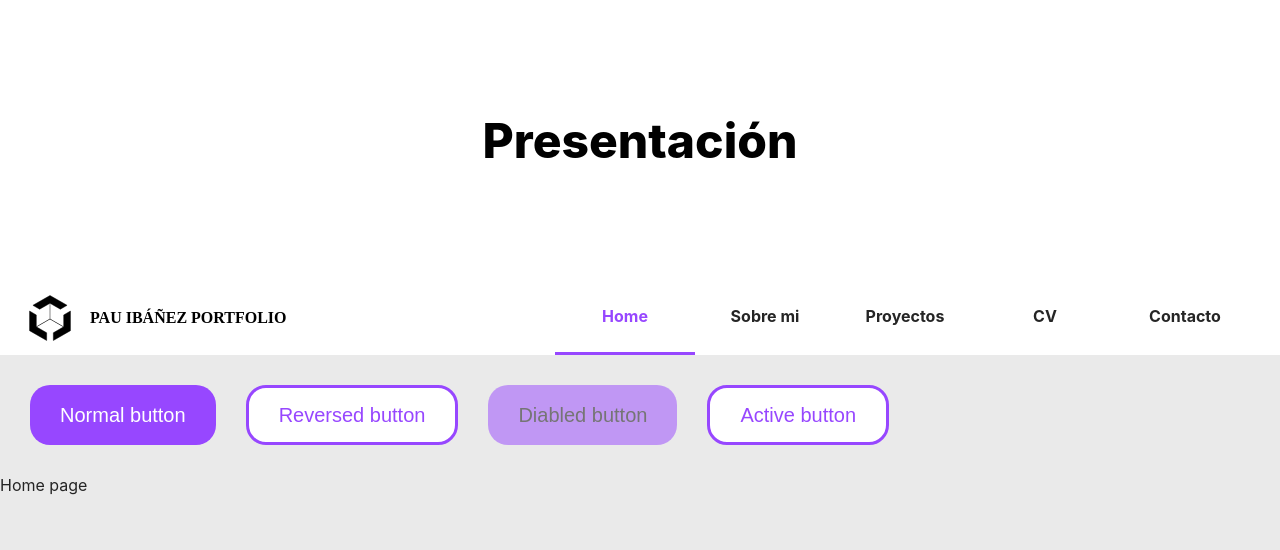
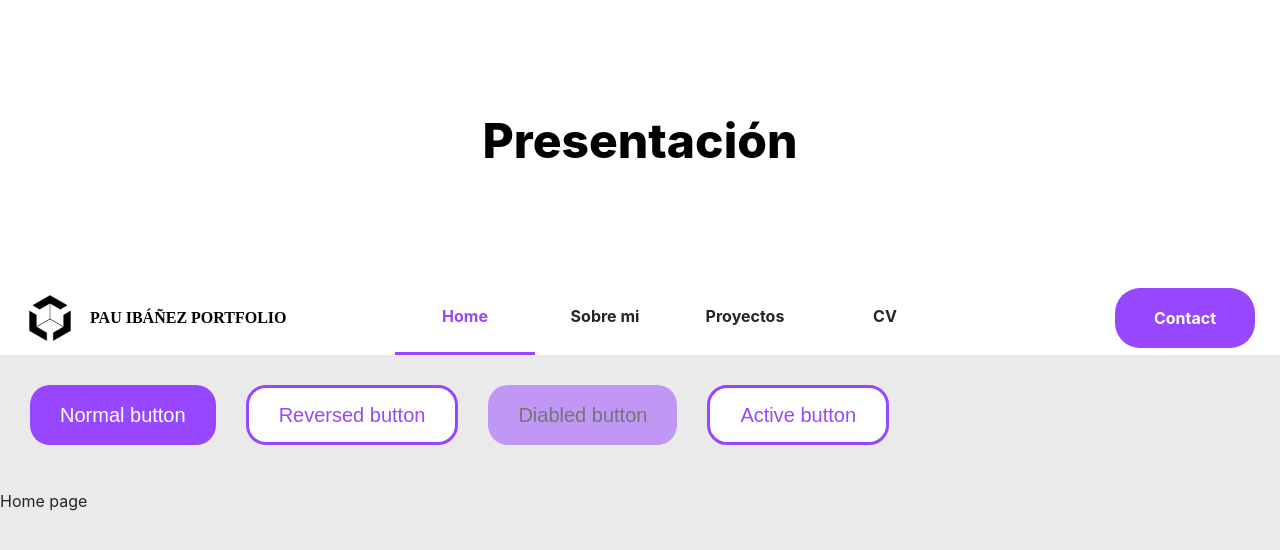
Before and after one commit to pauIbanez/portfolio-front, a React (Create React App) app: page /home in a window 1280 px wide. Shown: the top 550 px of the page. Built offline with nearby package versions, Linux system fonts and the light colour scheme.

Commit message:
added transitions and incresed border radius

```diff
--- a/src/App.tsx
+++ b/src/App.tsx
@@ -12,7 +12,7 @@ function App() {
           path={Pages.home.path}
           element={
             <>
-              <div style={{ margin: 30, display: "flex", gap: 30 }}>
+              <div style={{ padding: 30, display: "flex", gap: 30 }}>
                 <Button onClick={() => {}}>
                   <p>Normal button</p>
                 </Button>
--- a/src/components/Button/Button.tsx
+++ b/src/components/Button/Button.tsx
@@ -1,20 +1,5 @@
 import styled from "styled-components";
 import Colors from "../../data/style/Colors";
-
-interface Props {
-  onClick: () => void;
-  reversed?: boolean;
-  active?: boolean;
-  children: JSX.Element;
-  disabled?: boolean;
-  style?: {
-    width?: number;
-    height?: number;
-    fontSize?: number;
-    fontWeight?: number;
-    radius?: number;
-  };
-}
 
 interface ButotnCaseProps {
   reversed?: boolean;
@@ -81,6 +66,21 @@ const ButtonCase = styled.button<ButotnCaseProps>`
   }
 `;
 
+interface Props {
+  onClick: () => void;
+  reversed?: boolean;
+  active?: boolean;
+  children: JSX.Element | string;
+  disabled?: boolean;
+  style?: {
+    width?: number;
+    height?: number;
+    fontSize?: number;
+    fontWeight?: number;
+    radius?: number;
+  };
+}
+
 const Button = ({
   onClick,
   reversed,
--- a/src/components/NavBar/NavBar.tsx
+++ b/src/components/NavBar/NavBar.tsx
@@ -37,6 +37,48 @@ const NavItem = styled(Link)<NavItemProps>`
   justify-content: center;
 
   text-decoration: none;
+
+  transition: all ease-in-out 200ms;
+`;
+
+const ContactContainer = styled.div`
+  display: flex;
+  align-items: center;
+  justify-content: flex-end;
+  width: 300px;
+`;
+
+const ContactLink = styled(Link)<NavItemProps>`
+  display: flex;
+  align-items: center;
+  justify-content: center;
+
+  text-decoration: none;
+
+  padding: 0 30px 0 30px;
+
+  height: 60px;
+  width: 140px;
+
+  background-color: ${(props) => (props.$active ? "white" : Colors.main)};
+  color: ${(props) => (props.$active ? Colors.main : "white")};
+
+  border: ${(props) =>
+    props.$active ? "3px solid " + Colors.main : "3px solid transparent"};
+
+  border-radius: 25px;
+
+  font-size: 16px;
+  font-weight: 700;
+
+  transition: all ease-in-out 200ms;
+
+  &:hover {
+    background-color: white;
+    color: ${Colors.main};
+
+    border: 3px solid ${Colors.main};
+  }
 `;
 
 const NavBar = () => {
@@ -44,7 +86,7 @@ const NavBar = () => {
   const { t } = useTranslation();
 
   const pages = Object.values(Pages)
-    .filter((page) => !page.isDynamic)
+    .filter((page) => !page.isDynamic && page.name !== "Contact")
     .map((page) => (
       <NavItem
         key={page.name}
@@ -55,7 +97,19 @@ const NavBar = () => {
       </NavItem>
     ));
 
-  return <NavBarContainer>{pages}</NavBarContainer>;
+  return (
+    <NavBarContainer>
+      {pages}
+      <ContactContainer>
+        <ContactLink
+          $active={currentPage === Pages.contact.path}
+          to={Pages.contact.path}
+        >
+          Contact
+        </ContactLink>
+      </ContactContainer>{" "}
+    </NavBarContainer>
+  );
 };
 
 export default NavBar;
--- a/src/index.css
+++ b/src/index.css
@@ -8,6 +8,9 @@ body,
 html {
   margin: 0;
   padding: 0;
+}
+html {
+  overflow-y: scroll;
 }
 
 body {
```
